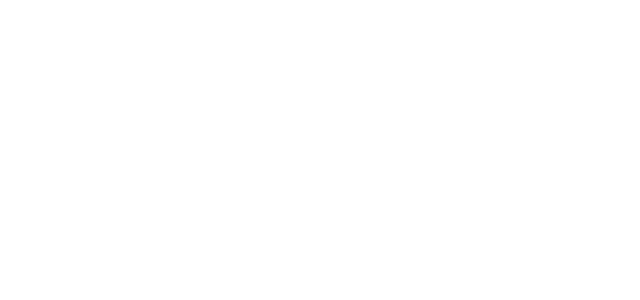
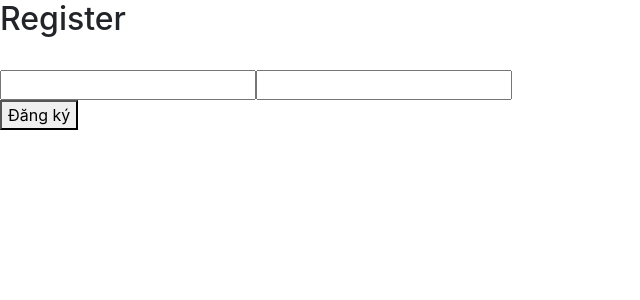
Before and after one commit to tung776/GuitarTab, a Nuxt app: page /register in a window 1280 px wide. Before the commit this address had no page. Shown: the top 300 px of the page, without its empty margins (0-640 px from the left). Built offline with nearby package versions, Linux system fonts and the light colour scheme.

Commit message:
basic authen Service

```diff
--- a/nuxt.config.js
+++ b/nuxt.config.js
@@ -66,7 +66,7 @@
         config.module.rules.push({
           enforce: 'pre',
           test: /\.(js|vue)$/,
-          loader: 'eslint-loader',
+          // loader: 'eslint-loader',
           exclude: /(node_modules)/
         })
       }
--- a/package.json
+++ b/package.json
@@ -14,6 +14,7 @@
   },
   "dependencies": {
     "@nuxtjs/axios": "^5.0.0",
+    "body-parser": "^1.18.3",
     "bootstrap": "^4.1.3",
     "bootstrap-vue": "^2.0.0-beta",
     "cors": "^2.8.5",
--- /dev/null
+++ b/pages/register.vue
@@ -0,0 +1,35 @@
+<template>
+  <div>
+    <h2>Register</h2>
+    <br>
+
+    <form @submit.prevent="submit">
+      <input v-model="form.email" type="email" name="email" id="email">
+      <input v-model="form.password" type="password" name="password" id="password">
+      <br>
+      <button type="submit">Đăng ký</button>
+    </form>
+  </div>
+</template>
+
+<script>
+import authenService from "@/services/authenService";
+
+export default {
+  data() {
+    return {
+      form: {
+        email: "",
+        password: ""
+      }
+    };
+  },
+  methods: {
+    async submit() {
+      console.log(this.form);
+      const respon = await authenService.register("/register", this.form);
+      console.log("respon = ", respon);
+    }
+  }
+};
+</script>
--- /dev/null
+++ b/services/api.js
@@ -0,0 +1,7 @@
+import axios from "axios";
+
+export default () => {
+  return axios.create({
+    baseURL: `http://localhost:3000/api`
+  });
+};
--- /dev/null
+++ b/services/authenService.js
@@ -0,0 +1,14 @@
+import api from "@/services/api";
+
+export default {
+  register(credentials) {
+    return api().post("register", credentials);
+  }
+};
+
+/*sử dụng service như sau:
+authenService.register({
+  email: "abc@gmail.com",
+  password: "123456789"
+})
+*/
```
Also changed, not shown: .1eslintrc.js, 2 other files (tests, documents, lock files or other folders).
